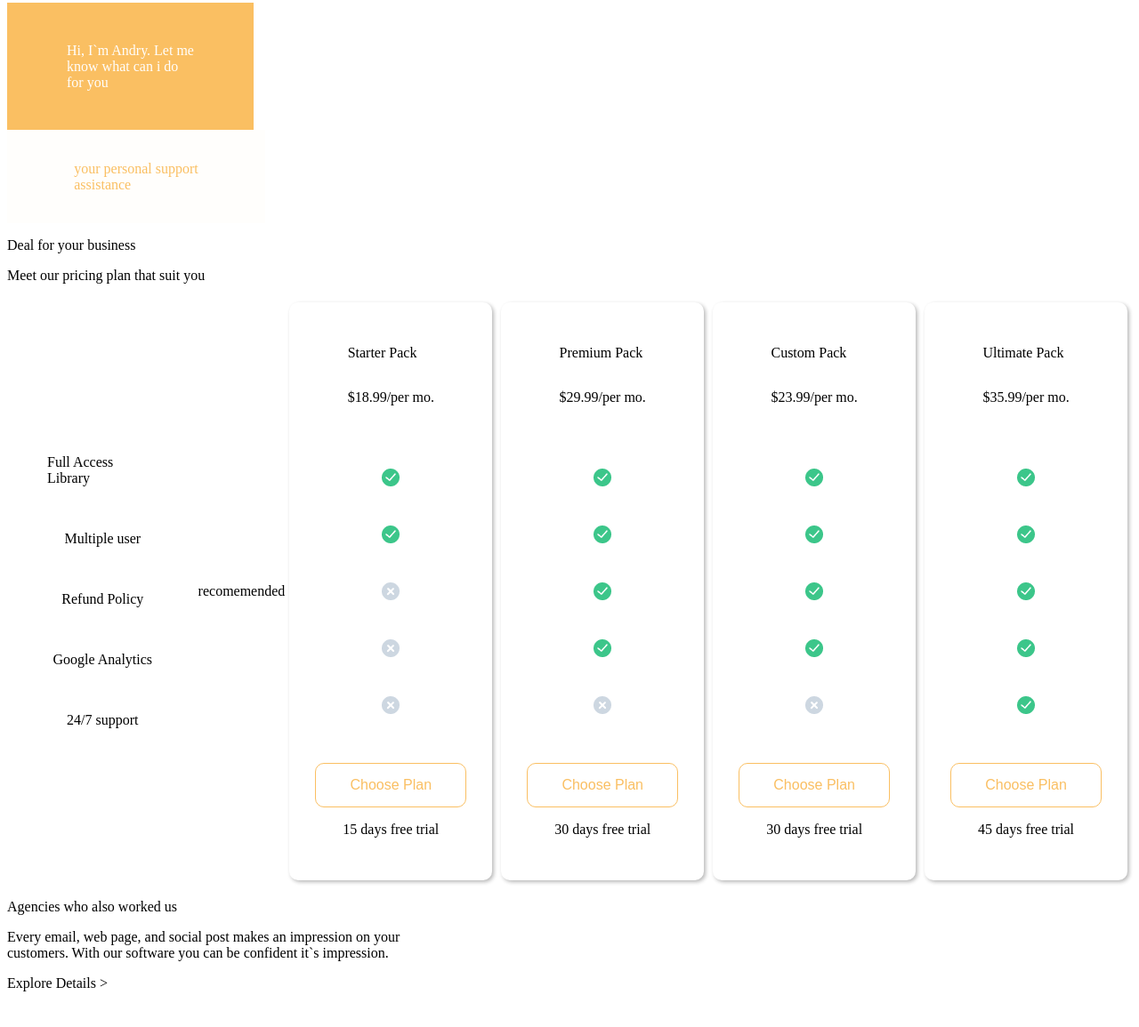
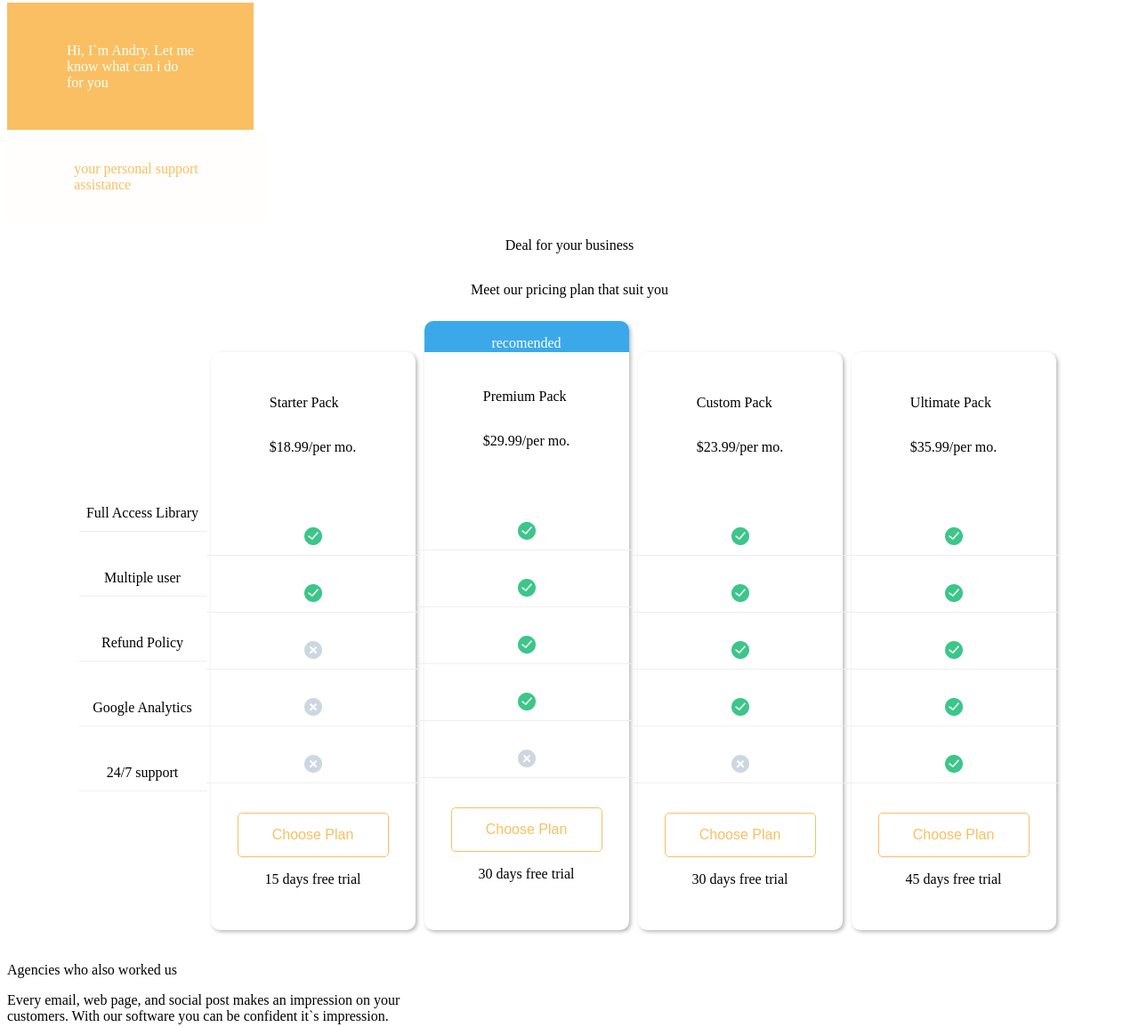
Before and after one commit to Kenneth-Luera/kennethpag.github.io, a plain HTML site: page index.html in a window 1280 px wide. Shown: the part 1772-2927 px from the top of the page at 89% size. Drawn offline with Linux system fonts and the light colour scheme.

Commit message:
cambios 03/09

```diff
--- a/index.html
+++ b/index.html
@@ -115,12 +115,12 @@
         </div>
       </div>
     </div>
+    <div class="encabezadoP3">
+      <p>Deal for your business</p>
+      <p>Meet our pricing plan that suit you</p>
+    </div>
     <div class="p3">
-      <div>
-        <p>Deal for your business</p>
-        <p>Meet our pricing plan that suit you</p>
-      </div>
-      <div class="oferta">
+
         <div class="cuadroTexto">
           <p class="beneficios">Full Access Library</p>
           <p class="beneficios">Multiple user</p>
@@ -128,7 +128,8 @@
           <p class="beneficios">Google Analytics</p>
           <p class="beneficios">24/7 support</p>
         </div>
-        <p>recomemended</p>
+
+      <div class="cuadroPacket">
         <div class="packet">
           <div class="textPacket">
             <p>Starter Pack</p>
@@ -146,19 +147,23 @@
             <p>15 days free trial</p>
           </div>
         </div>
-        <div class="packet">
+
+        <div class="recomended">
+          <div class="botonRecomended">
+            <p>recomended</p>
+          </div>
           <div class="textPacket">
             <p>Premium Pack</p>
             <p>$29.99/per mo.</p>
           </div>
-          <div class="checks">
+          <div class="checksRecomended">
             <img src="./images/Combined shape 16072.png" alt="" class="lista" />
             <img src="./images/Combined shape 16072.png" alt="" class="lista"/>
             <img src="./images/Combined shape 16072.png" alt="" class="lista"/>
             <img src="./images/Combined shape 16072.png" alt="" class="lista"/>
             <img src="./images/Vector.png" alt="" class="lista"/>
           </div>
-          <div class="plan">
+          <div class="planRecomended">
             <button class="botonPrecio">Choose Plan</button>
             <p>30 days free trial</p>
           </div>
@@ -198,6 +203,7 @@
           </div>
         </div>
       </div>
+    </div>
       <div>
         <p>Agencies who also worked us</p>
         <p>
@@ -206,6 +212,5 @@
         </p>
         <p>Explore Details ></p>
       </div>
-    </div>
   </body>
 </html>
--- a/style.css
+++ b/style.css
@@ -162,11 +162,7 @@ body{
     background-color: #FFFEFC;
     color: #FABF62;
 }
-.oferta{
-    display: flex;
-    justify-content: center;
-    align-items: center;
-}
+
 .checks{
     display: flex;
     justify-content: center;
@@ -186,42 +182,127 @@ body{
     margin: 5px;
     box-shadow: 2px 2px 4px 0 rgba(20, 20, 20, 0.3);
     border-radius: 10px;
+    transition: 1s;
+}
+.packet:hover{
+    width: 235px;
+    height: 655px;
+    box-shadow: none;
+
+    transition: 1s;
 }
 .cuadroTexto{
     display: flex;
+    justify-content: space-evenly;
+    align-items: center;
+    flex-direction: column;
+    margin-top: 190px;
+    margin-bottom: 160px;
+}
+.beneficios{
+    display: flex;
     justify-content: center;
     align-items: center;
-    flex-direction: column;
-    margin: 20px;
-
-}
-.beneficios{
-    margin: 25px;
+    width: 143px;
+    height: 40px;
+    border-bottom: rgb(242, 237, 237) 1px solid
 }
 .botonPrecio{
     width: 170px;
     height: 50px;
     color: #FABF62;
     border: #FABF62 1px solid;
-    border-radius: 10px;
+    border-radius: 5px;
     background-color: white;
     font-size: 16px;
+    transition: 0.5s;
 
 }
 .botonPrecio:hover{
     background-color: #FABF62;
     color: white;
     border: none;
+    transition: 0.5s;
 }
 .textPacket{
     display: flex;
     flex-direction: column;
 }
 .lista{
-    margin: 22px;
+    padding-left: 110px;
+    padding-right: 110px;
+    padding-bottom: 11px;
+    padding-top: 32px;
+    border-bottom: rgb(242, 237, 237) 1px solid;
 }
+
 .plan{
     display: flex;
     flex-direction: column;
     align-items: center;
 }
+.recomended{
+    display: flex;
+    justify-content: space-between;
+    align-items: center;
+    flex-direction: column;
+    width: 230px;
+    height: 685px;
+    margin: 5px;
+    box-shadow: 2px 2px 4px 0 rgba(20, 20, 20, 0.3);
+    border-radius: 10px;
+    transition: 1s;
+}
+.recomended:hover{
+        width: 235px;
+        height: 690px;
+        box-shadow: none;
+        transition: 1s;
+
+}
+.recomended:hover .botonRecomended{
+    width: 235px;
+    height: 35px;
+    transition: 1s;
+}
+.p3{
+    display: flex;
+    justify-content: center;
+
+}
+.cuadroPacket{
+    display: flex;
+    align-items: flex-end;
+    height: 700px;
+
+}
+.checksRecomended{
+    display: flex;
+    justify-content: center;
+    align-items: center;
+    flex-direction: column;
+    width: 20px;
+    height: 260px;
+    margin-top: 40px;
+}
+.botonRecomended{
+    display: flex;
+    justify-content: center;
+    width: 230px;
+    height: 35px;
+    color: white;
+    background-color: #3ba9e9;
+    border-radius: 10px 10px 0px 0px;
+    transition: 1s;
+}
+.planRecomended{
+    margin: 38px;
+    display: flex;
+    flex-direction: column;
+    align-items: center;
+}
+.encabezadoP3{
+    display: flex;
+    flex-direction: column;
+   align-items: center;
+}
```
Also changed, not shown: 1 other file.
